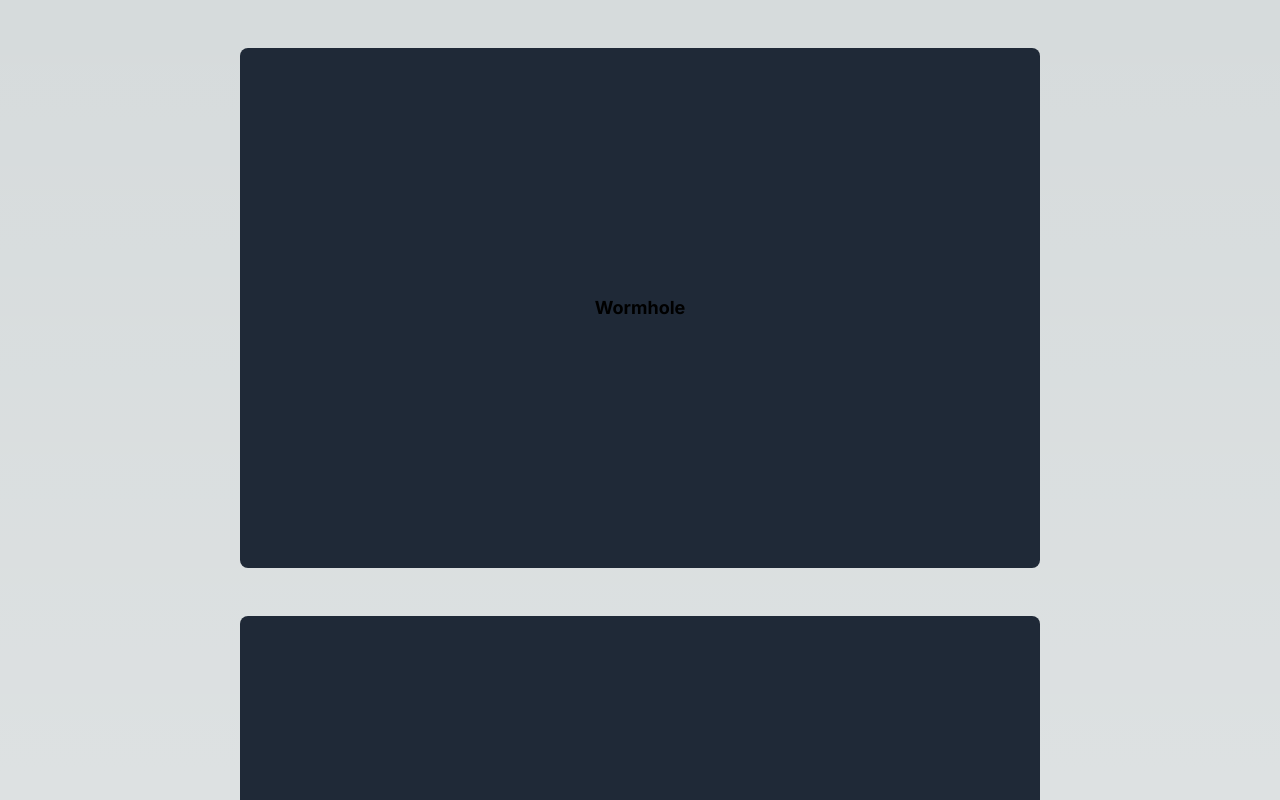
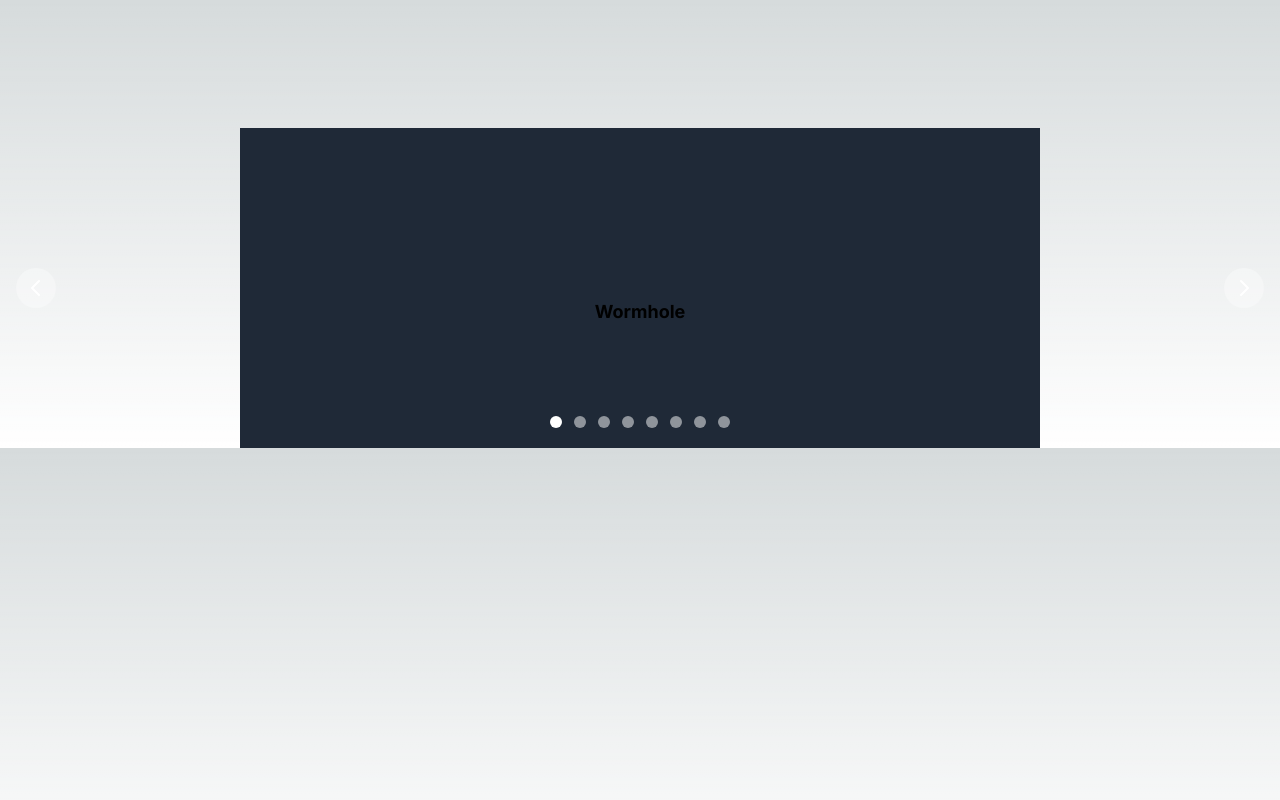
Before and after one commit to maarao/vidlet, a Next.js app: page /flashcards in a window 1280 px wide. Shown: the top 800 px of the page. Built offline with nearby package versions, Linux system fonts and the light colour scheme.

Commit message:
Feat: Created flashcards page

```diff
--- a/app/components/generate.tsx
+++ b/app/components/generate.tsx
@@ -15,7 +15,7 @@ const Generate = () => {
     try {
       const response = await axios.post('/api/runPythonScript');
       setScriptOutput(response.data.output); // Assuming script returns output
-    } catch (error) {
+    } catch (error:any) {
       setScriptError(error.response?.data?.error || 'Error running script');
     } finally {
       setIsRunning(false);
--- a/app/flashcards/page.tsx
+++ b/app/flashcards/page.tsx
@@ -1,14 +1,20 @@
 import Flashcard from '/app/components/flashcards/flashcard';
 import { getFlashcards } from "/app/flashcards";
+import { Carousel } from 'flowbite-react';
 
 export default function FlashcardPage() {
     return (
-        <div className="flex justify-center">
-            <div>
-            {getFlashcards().map((flashcard, index) => (
-                <Flashcard key={index} term={flashcard.term} definition={flashcard.definition} />
-            ))}
+        <div>
+            <div className="h-56 sm:h-64 xl:h-80 2xl:h-96 justify-center">
+                <Carousel className="mt-32" slide={false}>
+                    {getFlashcards().map((flashcard, index) => (
+                        <div className="flex h-full items-center justify-center dark:bg-gray-700 dark:text-white">
+                            <Flashcard key={index} term={flashcard.term} definition={flashcard.definition} />
+                        </div>
+                    ))}
+                </Carousel>
             </div>
         </div>
+
     )
 }
--- a/pages/api/runPythonScript.ts
+++ b/pages/api/runPythonScript.ts
@@ -1,7 +1,7 @@
 import { spawn } from 'child_process';
 
-export default async function handler(req, res) {
-  const pythonProcess = spawn('python3', ['./app/scripts/convert.py']);
+export default async function handler(req:any, res:any) {
+  const pythonProcess = spawn('python', ['./app/scripts/convert.py']);
 
   pythonProcess.stdout.on('data', (data) => {
     console.log(`Python Script Output: ${data.toString()}`);
```
Also changed, not shown: package.json (+7 -1 lines), 1 other file (tests, documents, lock files or other folders).
